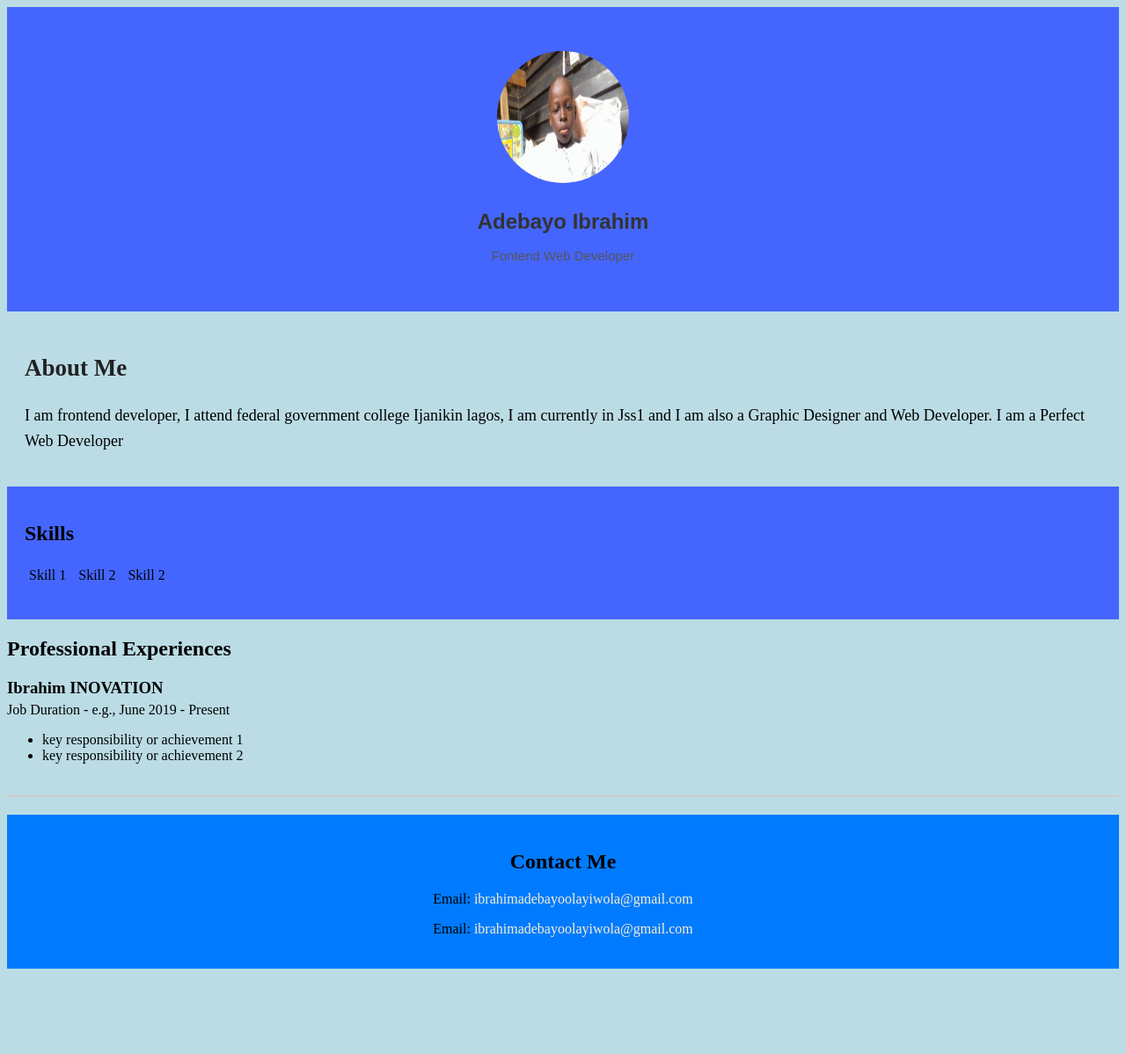
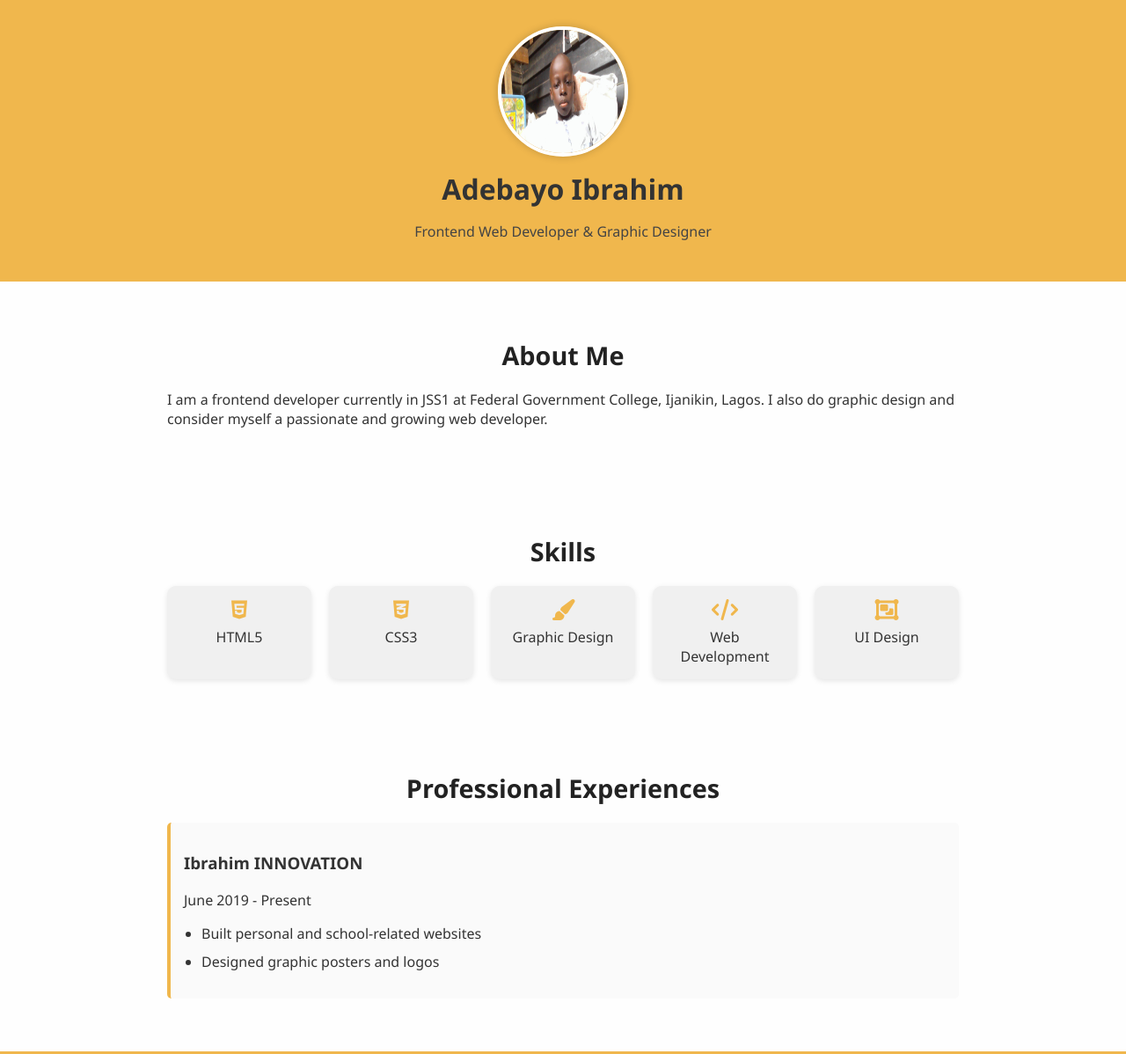
Before and after one commit to Adebayomax/my-website, a plain HTML site: page index.html in a window 1280 px wide. Shown: the top 1198 px of the page at 88% size. Before the commit the page ends 1109 px from the top, so only its background shows below. Drawn offline with Linux system fonts and the light colour scheme.

Commit message:
Add files via upload

```diff
--- a/index.html
+++ b/index.html
@@ -1,54 +1,72 @@
 <!DOCTYPE html>
 <html lang="en">
 <head>
-    <meta charset="UTF-8">
-    <meta name="viewport" content="width=device-width, initial-scale=1.0">
-    <title>personal</title>
-    <link rel="stylesheet" href="style.css">
+  <meta charset="UTF-8" />
+  <meta name="viewport" content="width=device-width, initial-scale=1.0" />
+  <meta http-equiv="refresh" content="5" />
+  <title>Personal Portfolio</title>
+  <link rel="stylesheet" href="style.css" />
+  <link
+    rel="stylesheet"
+    href="https://cdnjs.cloudflare.com/ajax/libs/font-awesome/6.4.2/css/all.min.css"
+    integrity="sha512-pap6vT71KjR1rC+zY3iU5D0LrKcsXzsy0JGdO+F91oVkC8eeyrEvT+OG90DdLbwqFkM1EtQkF1Jq3YtWw7k3OA=="
+    crossorigin="anonymous"
+    referrerpolicy="no-referrer"
+  />
 </head>
 <body>
   <header>
-        <!--This is my header section-->
-        <header>
-            <img src="WIN_20250822_15_05_51_Pro.jpg" alt="">
+    <img src="WIN_20250822_15_05_51_Pro.jpg" alt="Profile Photo" />
     <h1>Adebayo Ibrahim</h1>
-            <p>Fontend Web Developer</p>
+    <p>Frontend Web Developer & Graphic Designer</p>
   </header>
-    </header>
+
+  <main>
     <section id="about">
       <h2>About Me</h2>
-         <p>I am frontend developer, I attend federal government college Ijanikin lagos, I am currently in Jss1 and I am also  a Graphic Designer and Web Developer. I am a Perfect Web Developer</p>
+      <p>
+        I am a frontend developer currently in JSS1 at Federal Government College, Ijanikin, Lagos. I also do graphic design and consider myself a passionate and growing web developer.
+      </p>
     </section>
+
     <section id="skills">
       <h2>Skills</h2>
-        <ul>
-            <li>Skill 1</li>
-            <li>Skill 2</li>
-            <li>Skill 2</li>
-        </ul>
+      <div class="skills-grid">
+        <div class="skill-card"><i class="fab fa-html5"></i> HTML5</div>
+        <div class="skill-card"><i class="fab fa-css3-alt"></i> CSS3</div>
+        <div class="skill-card"><i class="fas fa-paint-brush"></i> Graphic Design</div>
+        <div class="skill-card"><i class="fas fa-code"></i> Web Development</div>
+        <div class="skill-card"><i class="fas fa-object-group"></i> UI Design</div>
+      </div>
     </section>
+
     <section id="experiences">
       <h2>Professional Experiences</h2>
-
       <article>
-            <h3>Ibrahim INOVATION</h3>
-            <p>Job Duration - e.g., June 2019 - Present</p>
+        <h3>Ibrahim INNOVATION</h3>
+        <p>June 2019 - Present</p>
         <ul>
-                <li>key responsibility or achievement 1</li>
-                <li>key responsibility or achievement 2</li>
+          <li>Built personal and school-related websites</li>
+          <li>Designed graphic posters and logos</li>
         </ul>
       </article>
     </section>
-    <main>
-        <!--This  is where my content will be-->
-
   </main>
 
   <footer>
-        <!--Footer content goes here-->
     <h2>Contact Me</h2>
-        <p>Email: <a href="mailto:adebayoibrahimolayiwola@gmail.com" target="_blank">ibrahimadebayoolayiwola@gmail.com</a></p>
-       <p>Email: <a href="mailto:adebayoibrahimolayiwola@gmail.com" target="_blank">ibrahimadebayoolayiwola@gmail.com</a></p>
+    <p>
+      Email:
+      <a href="mailto:adebayoibrahimolayi12@gmail.com">adebayoibrahimolayi12@gmail.com</a>
+    </p>
+    <p>
+      GitHub:
+      <a href="https://github.com/Adebayomax" target="_blank">Adebayomax</a>
+    </p>
+    <p>
+      LinkedIn:
+      <a href="https://linkedin.com/in/adebayoibrahimolayiwola" target="_blank">adebayoibrahimolayiwola</a>
+    </p>
   </footer>
 </body>
 </html>
--- a/style.css
+++ b/style.css
@@ -1,66 +1,108 @@
+/* General Styles */
 body {
-    background-color: #bbdce5;
+  margin: 0;
+  font-family: 'Segoe UI', Tahoma, Geneva, Verdana, sans-serif;
+  background-color: #fefefe;
+  color: #333;
 }
+
+/* Header */
 header {
-    background-color: #46ff;
-    text-align: center;
-    padding: 20px;
+  background-color: #f0b74d;
+  text-align: center;
+  padding: 30px 20px;
 }
 header img {
-    width: 150px;
-    height: 150px;
-    border-radius: 50%;
-    margin: 10px;
+  width: 140px;
+  height: 140px;
+  border-radius: 50%;
+  border: 4px solid #fff;
+  box-shadow: 0 0 10px rgba(0, 0, 0, 0.2);
 }
 header h1 {
-    font-family: sans-serif;
-    font-size: 24px;
-    color: #333;
+  font-size: 2rem;
+  margin: 10px 0 5px;
 }
 header p {
-    font-family: sans-serif;
-    font-size: 15px;
-    color: #555;
+  font-size: 1rem;
+  color: #444;
 }
-#about {
-    padding: 20px;
-    line-height: 1.6;
-    font-size: 18px;
+
+/* Sections */
+section {
+  padding: 40px 20px;
+  max-width: 900px;
+  margin: auto;
 }
-#about h2 {
-    color: #222;
-    margin-bottom: 10px;
+section h2 {
+  text-align: center;
+  color: #222;
+  margin-bottom: 20px;
+  font-size: 1.8rem;
 }
-#skills {
-    background-color: #46ff;
-    padding: 20px;
+
+/* Skills */
+.skills-grid {
+  display: grid;
+  grid-template-columns: repeat(auto-fit, minmax(150px, 1fr));
+  gap: 20px;
+  margin-top: 20px;
 }
-#skills ul {
-    list-style-type: none;
-    padding: 0;
+.skill-card {
+  background-color: #f0f0f0;
+  padding: 15px;
+  text-align: center;
+  border-radius: 10px;
+  transition: transform 0.2s ease;
+  box-shadow: 0 2px 6px rgba(0, 0, 0, 0.1);
 }
-#skills li {
-    padding: 5px;
-    margin: 0;
-    display: inline-block;
+.skill-card i {
+  font-size: 24px;
+  display: block;
+  margin-bottom: 8px;
+  color: #f0b74d;
 }
+.skill-card:hover {
+  transform: translateY(-5px);
+}
+
+/* Experiences */
 #experiences article {
-    border-bottom: 2px solid #ccc;
-    padding-bottom: 20px;
-    margin-bottom: 20px;
+  border-left: 4px solid #f0b74d;
+  padding-left: 20px;
+  margin-bottom: 20px;
+  background-color: #fafafa;
+  border-radius: 5px;
+  padding: 15px;
 }
-#experiences h3, #experiences p {
-margin: 5px 0 ;
+#experiences ul {
+  padding-left: 20px;
 }
+#experiences li {
+  margin-bottom: 10px;
+}
+
+/* Footer */
 footer {
-        background-color: #007bff;
-    text-align: center;
-    padding: 20px;
+  background-color: #f0b74d;
+  color: white;
+  text-align: center;
+  padding: 30px 20px;
 }
 footer a {
-    color: #f6efd2;
-    text-decoration: none;
+  color: #fff;
+  text-decoration: underline;
 }
 footer a:hover {
-    text-decoration: underline;
+  text-decoration: none;
 }
+
+/* Responsive */
+@media (max-width: 600px) {
+  header h1 {
+    font-size: 1.5rem;
+  }
+  section {
+    padding: 20px 15px;
+  }
+}
```
Lines whose indentation alone changed are shown as unchanged.
